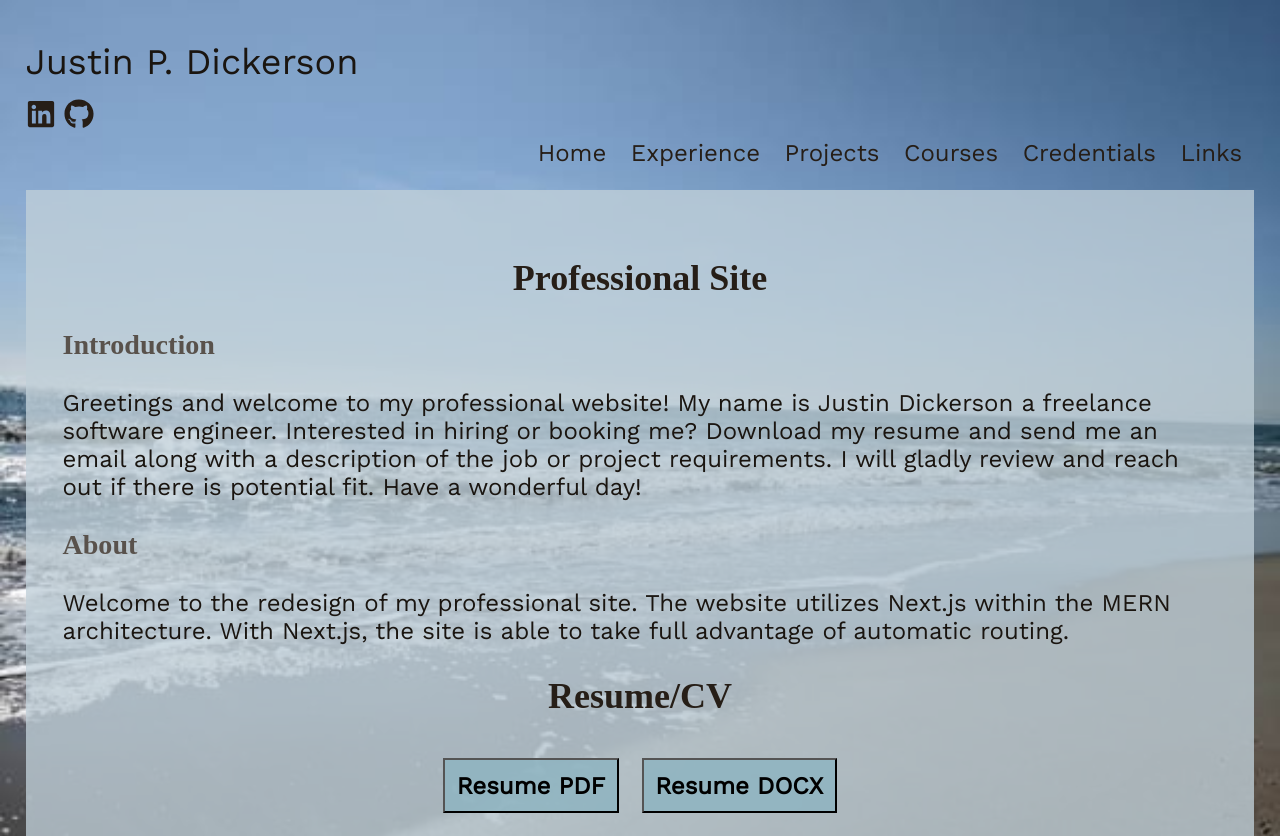
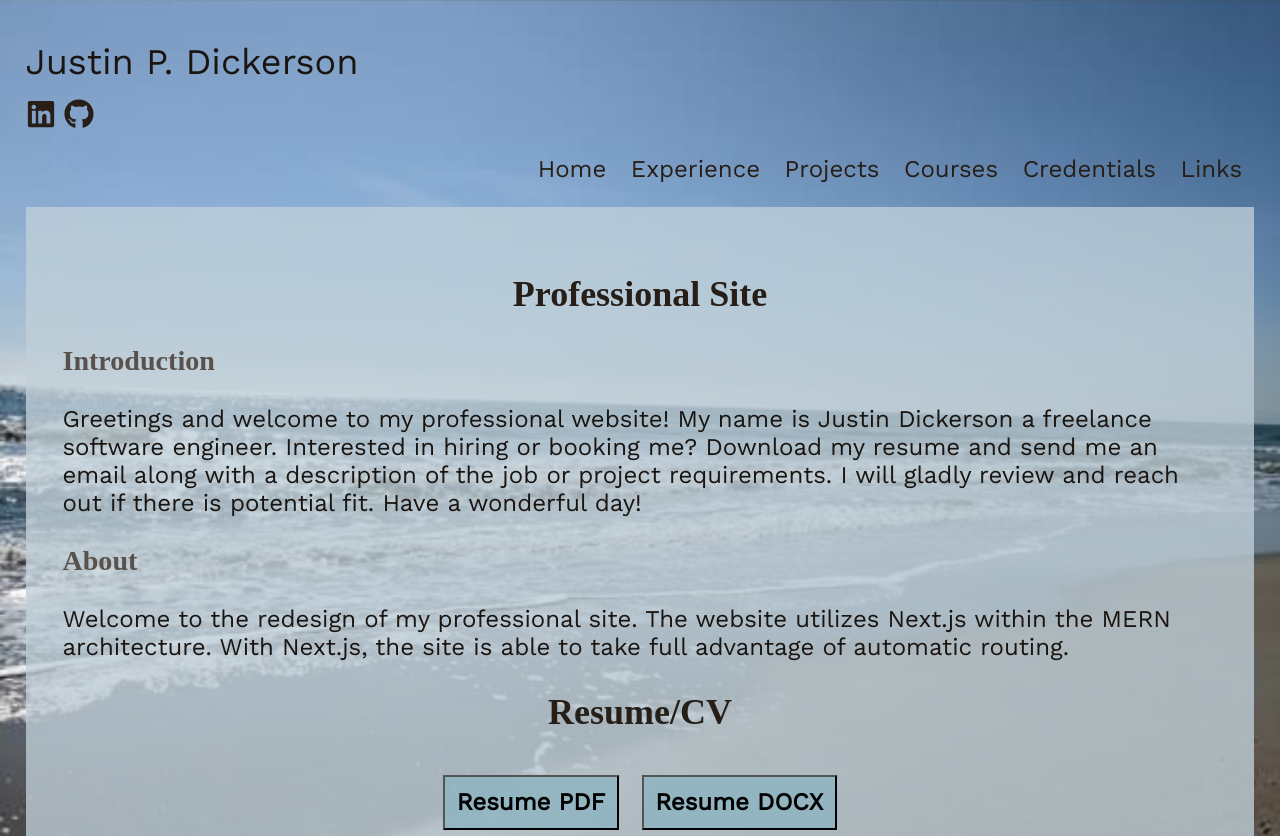
Before and after one commit to dj911ice/portfolio-mern-next, a Next.js app in the folder code/mpc/: page / in a window 1280 px wide. Shown: the top 836 px of the page. Built offline with nearby package versions, Linux system fonts and the light colour scheme.

Commit message:
adjusted padding on nav

```diff
--- a/code/mpc/src/styles/globals.css
+++ b/code/mpc/src/styles/globals.css
@@ -132,6 +132,7 @@ nav {
   justify-content: flex-end;
   flex-wrap: wrap;
   margin: 1% auto;
+  padding-top: 1.33%;
   line-height: 1%;
 }
 
```
